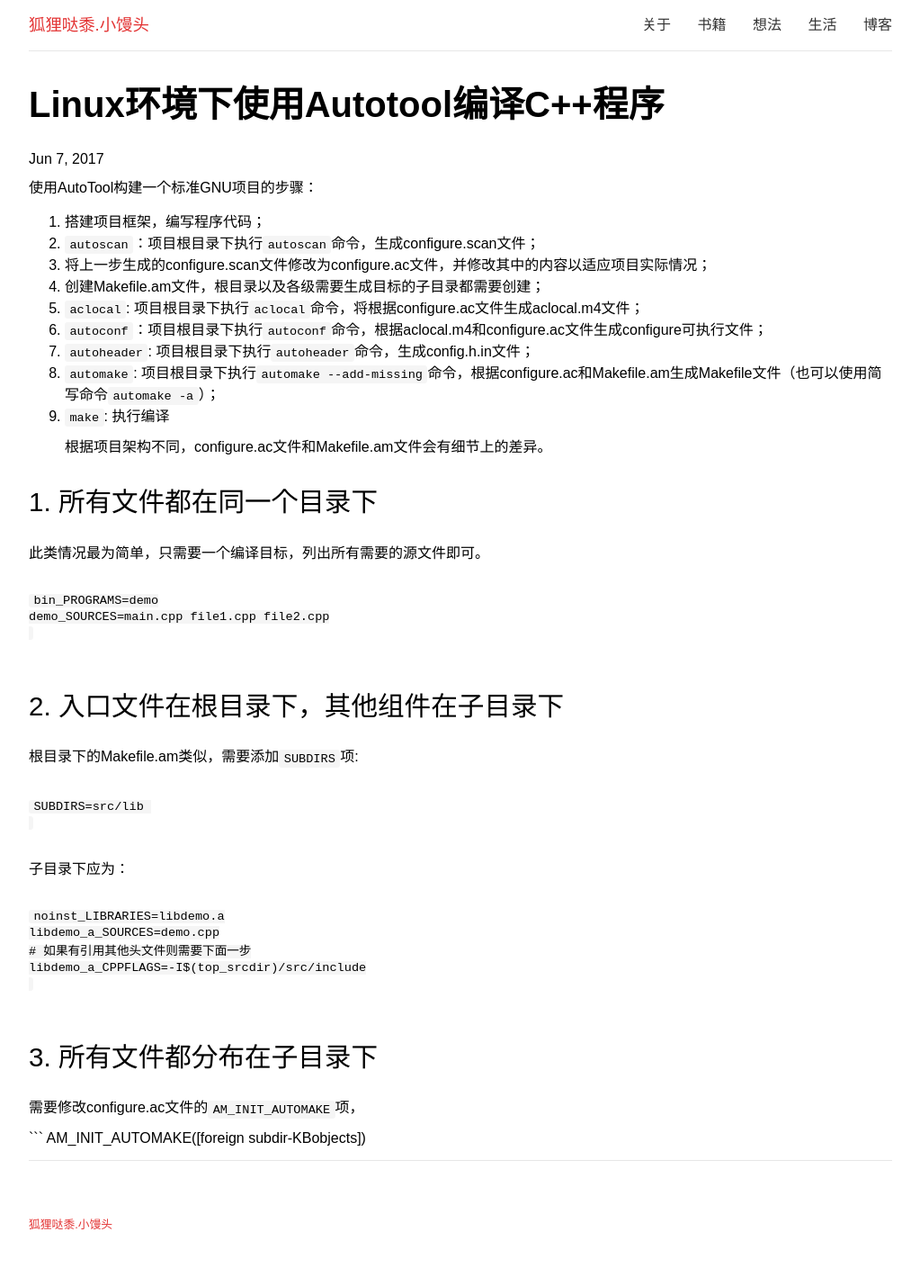
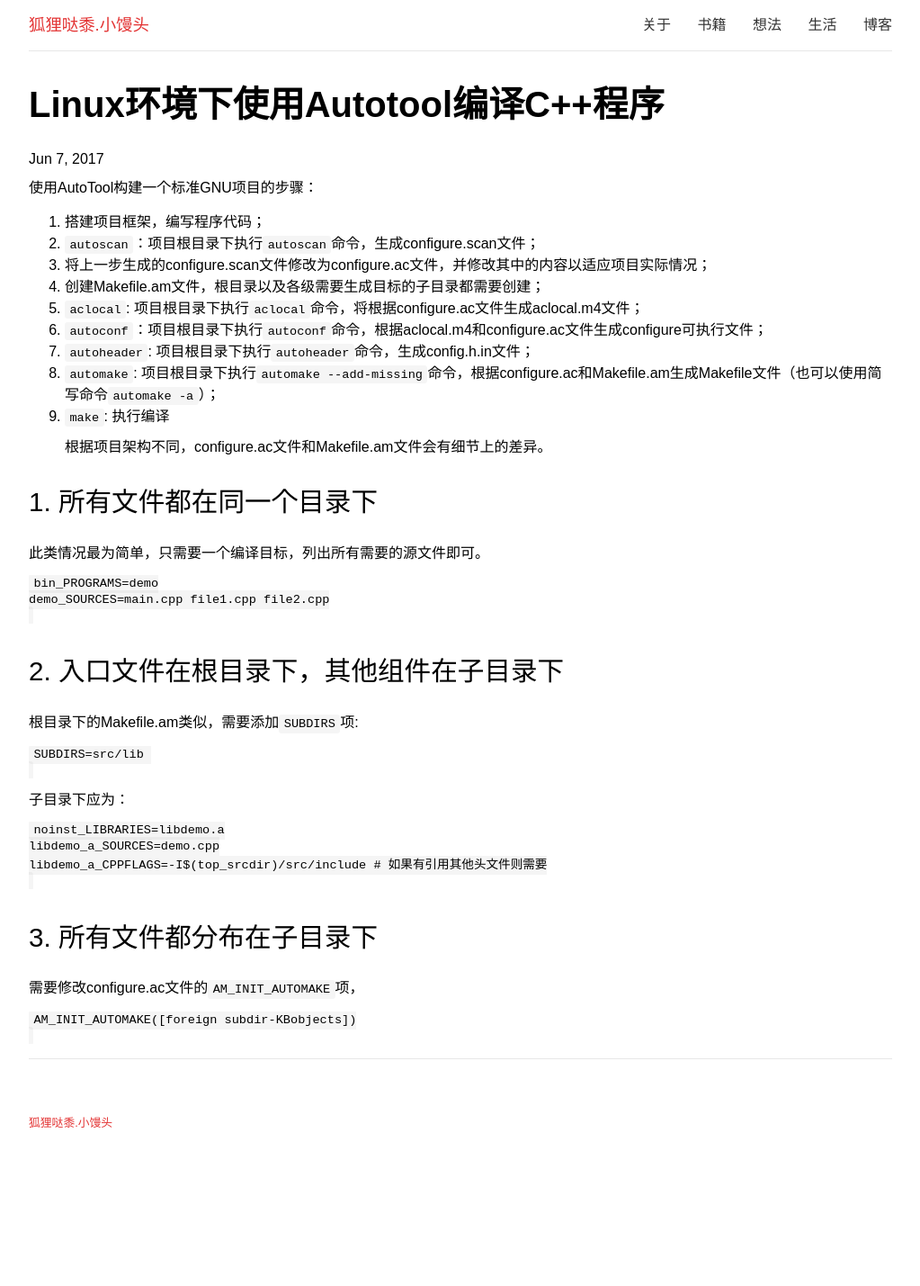
Before and after one commit to tjian123/tjian123.github.io, a Jekyll site: the page built from _posts/2017-06-07-use-autotool-build-cpp-in-linux.md, in a window 1280 px wide. Shown: the whole page at 90% size, without its empty margins (128-1151 px from the left). Built offline with Jekyll 4.4.1, drawn with Linux system fonts in a browser that asks for light colours; after the commit the page ends 1316 px from its top, so only the background shows below that.

Commit message:
test highlight

````diff
--- a/_posts/2017-06-07-use-autotool-build-cpp-in-linux.md
+++ b/_posts/2017-06-07-use-autotool-build-cpp-in-linux.md
@@ -40,13 +40,11 @@ SUBDIRS=src/lib
 ```
 noinst_LIBRARIES=libdemo.a
 libdemo_a_SOURCES=demo.cpp
-# 如果有引用其他头文件则需要下面一步
-libdemo_a_CPPFLAGS=-I$(top_srcdir)/src/include
+libdemo_a_CPPFLAGS=-I$(top_srcdir)/src/include # 如果有引用其他头文件则需要
 ```
 
 ### 3. 所有文件都分布在子目录下
 
 需要修改configure.ac文件的`AM_INIT_AUTOMAKE`项，
 
-```
-AM_INIT_AUTOMAKE([foreign subdir-KBobjects])
+	AM_INIT_AUTOMAKE([foreign subdir-KBobjects])
--- a/_sass/markdown/_code-highlight.scss
+++ b/_sass/markdown/_code-highlight.scss
@@ -5,6 +5,10 @@
 		font-size: 85%;
 		background-color: rgba(0,0,0,0.04);
 		border-radius: 3px;
+		padding: 0;
+		padding-top: 0.2em;
+		padding-bottom: 0.2em;
+		margin: 0;
 
 		&:before,
 		&:after {
@@ -15,10 +19,7 @@
 
 	.highlighter-rouge {
 		// inline code
-		padding: 0;
-		padding-top: 0.2em;
-		padding-bottom: 0.2em;
-		margin: 0;
+
 
 		// code block
 		.highlight {
````
